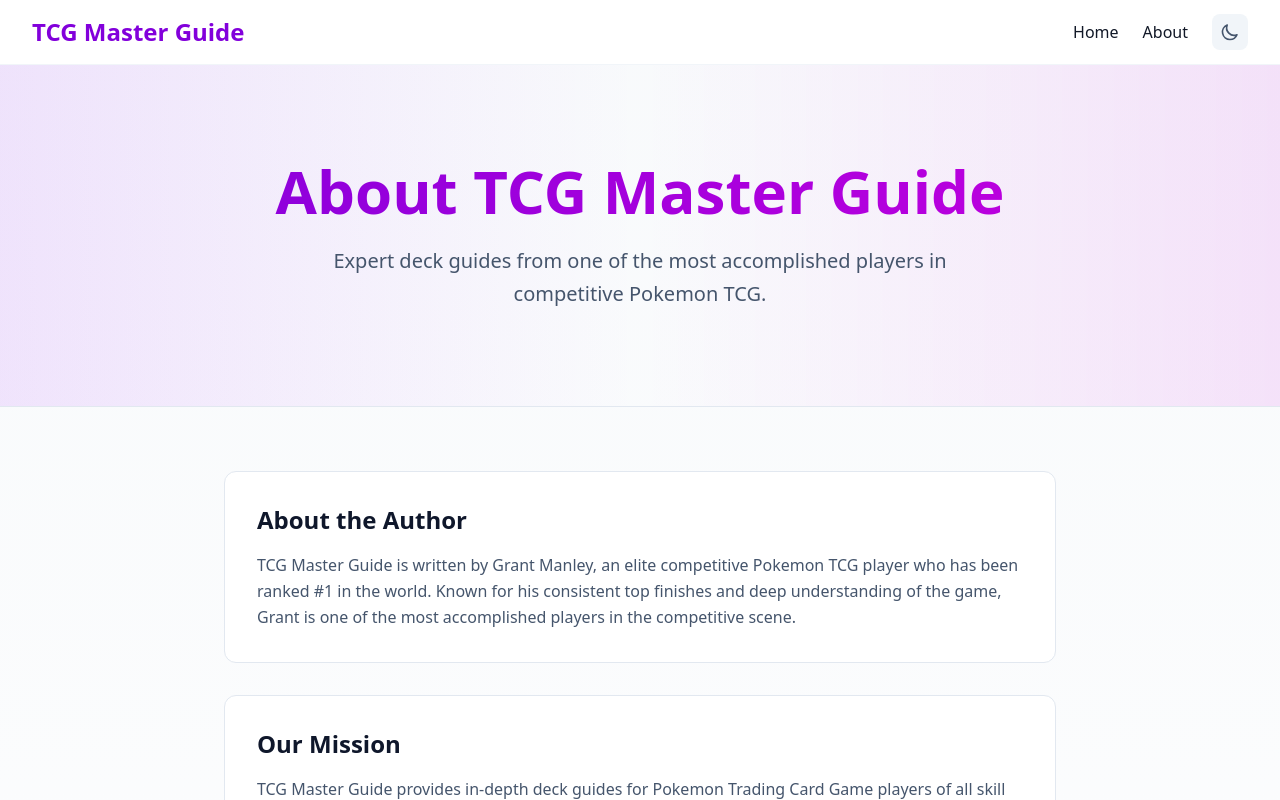
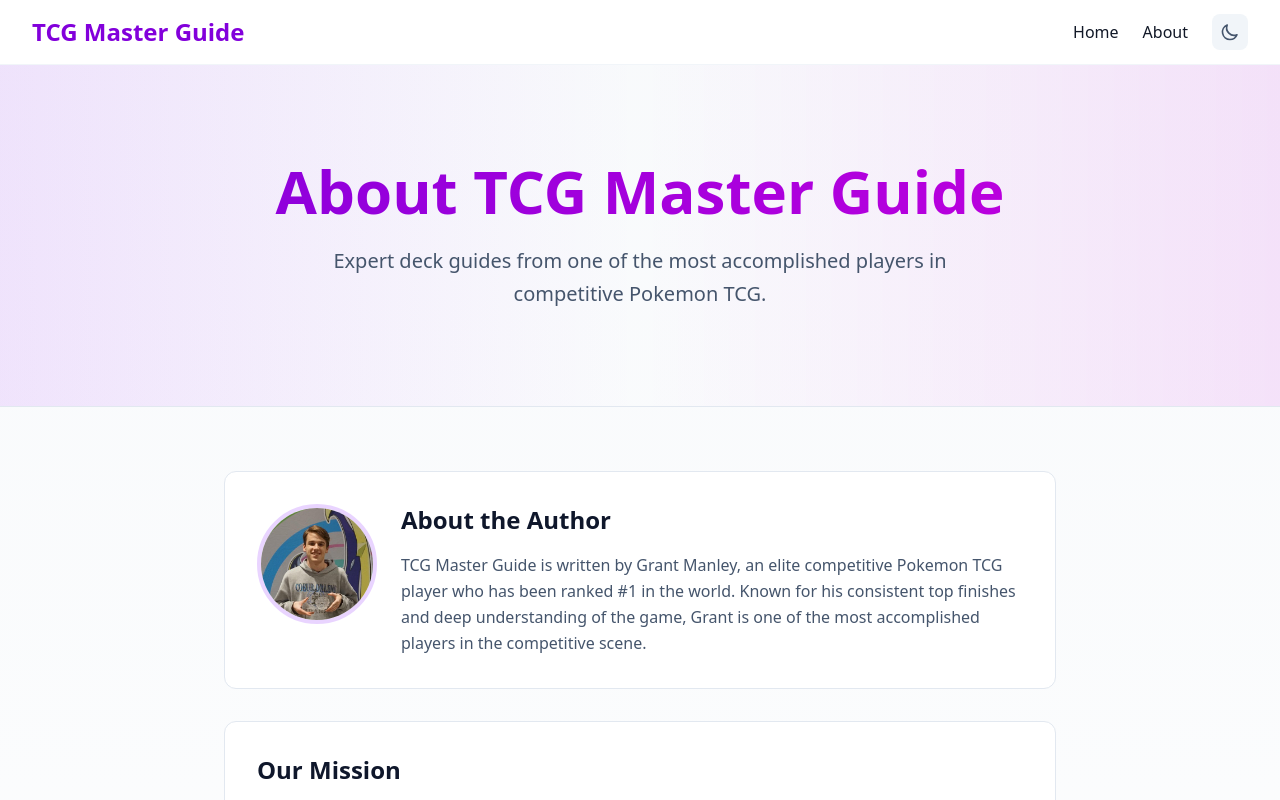
Before and after one commit to OliverMKing/tcgmasterguide.com, a Next.js app: page /about in a window 1280 px wide. Shown: the top 800 px of the page. Built offline with nearby package versions, Linux system fonts and the light colour scheme.

Commit message:
add image of grant to about page

```diff
--- a/src/app/about/page.tsx
+++ b/src/app/about/page.tsx
@@ -1,4 +1,5 @@
 import Link from 'next/link'
+import Image from 'next/image'
 
 export default function AboutPage() {
   return (
@@ -23,7 +24,16 @@
         <div className="space-y-8">
           {/* About the Author */}
           <div className="bg-white dark:bg-slate-800 rounded-xl border border-slate-200 dark:border-slate-700 p-8 hover:shadow-lg hover:shadow-purple-100/50 dark:hover:shadow-purple-900/30 transition-all duration-300">
-            <h2 className="text-2xl font-bold text-slate-900 dark:text-slate-100 mb-4">
+            <div className="flex flex-col sm:flex-row gap-6 items-center sm:items-start">
+              <Image
+                src="/images/grant.jpg"
+                alt="Grant Manley"
+                width={120}
+                height={120}
+                className="rounded-full border-4 border-purple-200 dark:border-purple-800 shrink-0"
+              />
+              <div>
+                <h2 className="text-2xl font-bold text-slate-900 dark:text-slate-100 mb-4 text-center sm:text-left">
                   About the Author
                 </h2>
                 <p className="text-slate-600 dark:text-slate-300 leading-relaxed">
@@ -31,6 +41,8 @@
                   been ranked #1 in the world. Known for his consistent top finishes and deep understanding
                   of the game, Grant is one of the most accomplished players in the competitive scene.
                 </p>
+              </div>
+            </div>
           </div>
 
           {/* Our Mission */}
```
Also changed, not shown: public/images/grant.jpg (added). Lines whose indentation alone changed are shown as unchanged.
